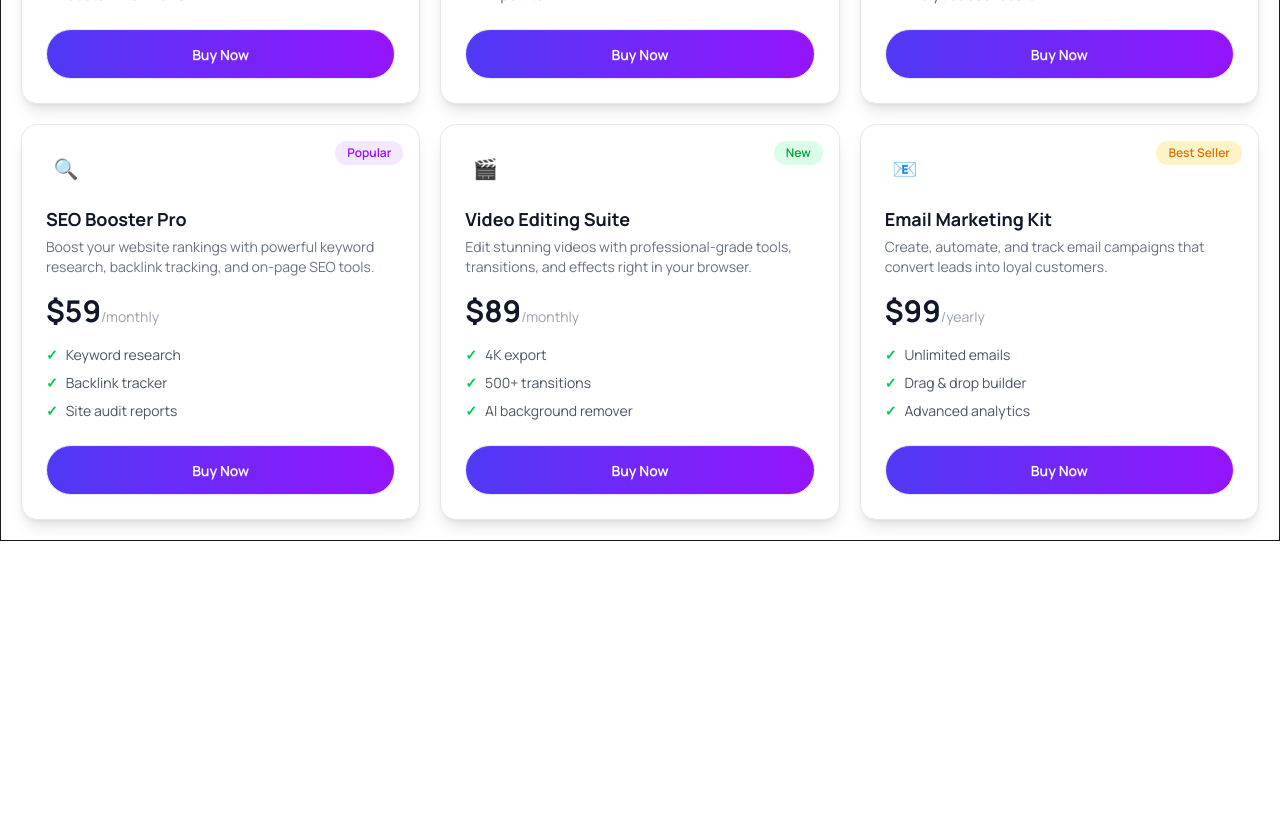
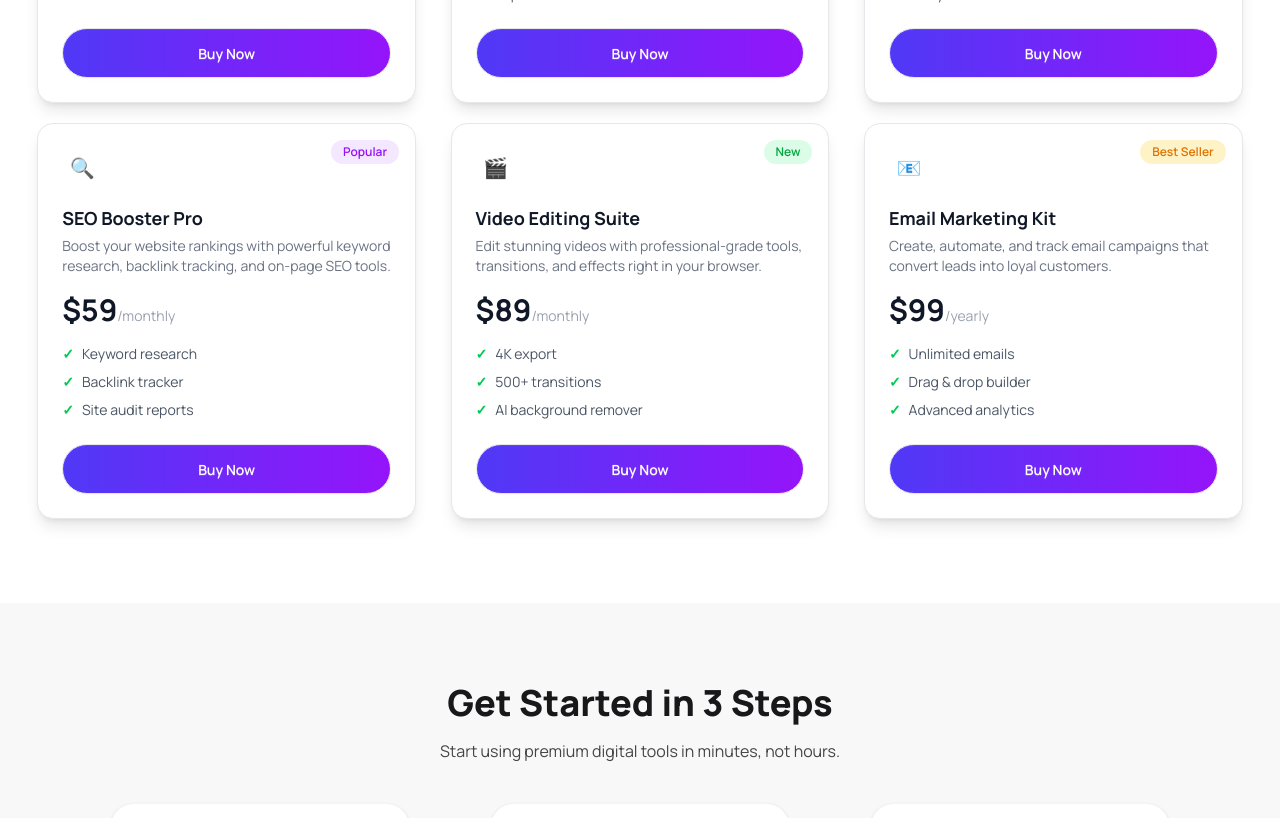
Before and after one commit to Hermitxxx/A06-reazul-hassan, a React (Vite) app: page / in a window 1280 px wide. Shown: the part 1940-2758 px from the top of the page. Before the commit the page ends 2513 px from the top, so only its background shows below. Built offline with nearby package versions, Linux system fonts and the light colour scheme.

Commit message:
added the section for getting started

```diff
--- a/src/App.jsx
+++ b/src/App.jsx
@@ -6,6 +6,8 @@ import Hero from './Hero'
 import Navbar from './Navbar'
 import { Suspense, use, useState } from 'react'
 import Spinner from './Spinner'
+import GetStarted from './GetStarted'
+import SimplePricing from './SimplePricing'
 
 const pricePromise = axios.get('data.json')
 
@@ -35,6 +37,8 @@ function App() {
       <Suspense fallback={<Spinner></Spinner>}>
         <CardsSection cart={cart} setPage={setPage} page={page} setCart={setCart}></CardsSection>
       </Suspense>
+      <GetStarted></GetStarted>
+      <SimplePricing></SimplePricing>
     </>
   )
 }
--- a/src/Card.jsx
+++ b/src/Card.jsx
@@ -34,7 +34,7 @@ const Card = ({ price, setCart }) => {
         })
     }
     return (
-        <div className='relative bg-white rounded-2xl shadow-lg p-6 border border-gray-200 w-11.5/12'>
+        <div className='relative bg-white rounded-2xl shadow-lg p-6 border border-gray-200 w-11/12 flex flex-col'>
             <span className={`absolute
                     top-4
                     right-4
@@ -64,7 +64,7 @@ const Card = ({ price, setCart }) => {
                 <span className='text-gray-400 text-sm'>/{price.period}</span>
             </div>
 
-            <ul className='mt-4 space-y-2'>
+            <ul className='mt-4 space-y-2 flex-1'>
                 {price.features.map((feature) => (
                     <li key={feature} className='flex items-center gap-2 text-sm text-gray-600'>
                         <span className='text-green-500 font-bold'>✓</span>
--- a/src/Cards.jsx
+++ b/src/Cards.jsx
@@ -39,7 +39,7 @@ const Cards = ({ pricePromiseData, setCart, cart, page, setPage }) => {
             <div>
                 {
                     page === 'products' ?
-                        <div className='pricing-cards my-8 grid grid-cols-1 md:grid-cols-2 lg:grid-cols-3 gap-5 p-5 border container mx-auto place-items-center items-stretch auto-rows-fr'>
+                        <div className='pricing-cards my-8 grid grid-cols-1 md:grid-cols-2 lg:grid-cols-3 gap-y-5 p-5 container mx-auto place-items-center items-stretch auto-rows-fr'>
                             {pricePromiseData.map(price => <Card key={price.id} cart={cart} setCart={setCart} price={price}></Card>)}
                         </div> :
 
--- /dev/null
+++ b/src/GetStarted.jsx
@@ -0,0 +1,65 @@
+import pack from './assets/package.png'
+import user from './assets/user.png'
+import rocket from './assets/rocket.png'
+
+const GetStarted = () => {
+    return (
+        <section className='bg-base-200 p-5 md:p-10 lg:p-20 my-16'>
+            <div>
+                <div className='text-center space-y-4 mb-10'>
+                    <h1 className='font-extrabold text-4xl'>Get Started in 3 Steps</h1>
+                    <p className='opacity-80'>Start using premium digital tools in minutes, not hours.</p>
+                </div>
+
+                <div className='grid grid-cols-1 md:grid-cols-2 lg:grid-cols-3 place-items-center auto-rows-fr items-stretch gap-5'>
+                    <div className="relative bg-white rounded-3xl p-10 w-10/12 text-center shadow-sm border border-gray-100">
+
+                        <div className="absolute top-4 right-4 w-12 h-12 rounded-full bg-violet-600 flex items-center justify-center text-white font-semibold text-sm shadow-md">
+                            01
+                        </div>
+
+                        <div className="w-24 h-24 rounded-full bg-violet-50 flex items-center justify-center mx-auto mb-6">
+                            <img src={user} alt="" />
+                        </div>
+
+                        <h2 className="text-2xl font-bold text-gray-900 mb-3">Create Account</h2>
+
+                        <p className="text-gray-500 text-base leading-relaxed">Sign up for free in seconds. No credit card required to get started.</p>
+                    </div>
+
+                    <div className="relative bg-white rounded-3xl p-10 w-10/12 text-center shadow-sm border border-gray-100">
+
+                        <div className="absolute top-4 right-4 w-12 h-12 rounded-full bg-violet-600 flex items-center justify-center text-white font-semibold text-sm shadow-md">
+                            02
+                        </div>
+
+                        <div className="w-24 h-24 rounded-full bg-violet-50 flex items-center justify-center mx-auto mb-6">
+                            <img src={pack} alt="" />
+                        </div>
+
+                        <h2 className="text-2xl font-bold text-gray-900 mb-3">Choose Products</h2>
+
+                        <p className="text-gray-500 text-base leading-relaxed">Browse our catalog and select the tools that fit your needs.</p>
+                    </div>
+
+                    <div className="relative bg-white rounded-3xl p-10 w-10/12 text-center shadow-sm border border-gray-100">
+
+                        <div className="absolute top-4 right-4 w-12 h-12 rounded-full bg-violet-600 flex items-center justify-center text-white font-semibold text-sm shadow-md">
+                            03
+                        </div>
+
+                        <div className="w-24 h-24 rounded-full bg-violet-50 flex items-center justify-center mx-auto mb-6">
+                            <img src={rocket} alt="" />
+                        </div>
+
+                        <h2 className="text-2xl font-bold text-gray-900 mb-3">Start Creating</h2>
+
+                        <p className="text-gray-500 text-base leading-relaxed">Download and start using your premium tools immediately.</p>
+                    </div>
+                </div>
+            </div>
+        </section>
+    );
+};
+
+export default GetStarted;
--- a/src/Hero.jsx
+++ b/src/Hero.jsx
@@ -8,7 +8,7 @@ const Hero = () => {
             <div className='container mx-auto my-10 flex flex-col-reverse gap-8 p-5 md:flex-row md:justify-center md:items-center md:p-6 md:gap-24 rounded-2xl'>
 
                 <div className=' space-y-5 '>
-                    <div className='text-sm inline-block bg-purple-100 text-purple-600 px-3 py-1 rounded-full'>✦ New: AI-Powered Tools Available</div>
+                    <div className='text-sm leading-relaxed inline-block bg-purple-100 text-purple-600 px-3 py-1 rounded-full'>✦ New: AI-Powered Tools Available</div>
                     <h1 className='text-4xl md:text-5xl lg:text-6xl font-extrabold text-[#101727]'>Supercharge Your <span className='hidden md:inline'><br /></span> Digital Workflow</h1>
                     <p className='text-gray-500'>Access premium AI tools, design assets, templates, and productivity <span className='hidden md:inline'><br /></span>
                         software—all in one place. Start creating faster today.
--- /dev/null
+++ b/src/SimplePricing.jsx
@@ -0,0 +1,52 @@
+const SimplePricing = () => {
+    const features = [
+        'Access to all premium tools',
+        'Unlimited templates',
+        'Priority support',
+        'Unlimited projects',
+        'Cloud sync',
+        'Advanced analytics',
+    ];
+
+    return (
+        <div className='relative bg-brand-gradient rounded-3xl p-8 w-72 text-white'>
+
+            {/* Most Popular Badge */}
+            <div className='absolute -top-4 left-1/2 -translate-x-1/2'>
+                <span className='bg-amber-100 text-amber-600 text-xs font-semibold px-4 py-2 rounded-full whitespace-nowrap'>
+                    Most Popular
+                </span>
+            </div>
+
+            {/* Plan Name */}
+            <div className='mt-4'>
+                <h2 className='text-2xl font-bold'>Pro</h2>
+                <p className='text-white/70 text-sm'>Best for professionals</p>
+            </div>
+
+            {/* Price */}
+            <div className='mt-6 flex items-end gap-1'>
+                <span className='text-5xl font-bold'>$29</span>
+                <span className='text-white/70 mb-1'>/Month</span>
+            </div>
+
+            {/* Features */}
+            <ul className='mt-6 space-y-3'>
+                {features.map((feature) => (
+                    <li key={feature} className='flex items-center gap-2 text-sm'>
+                        <span className='text-white font-bold'>✓</span>
+                        {feature}
+                    </li>
+                ))}
+            </ul>
+
+            {/* Button */}
+            <button className='mt-8 w-full bg-white text-purple-600 font-semibold py-3 rounded-xl hover:bg-white/90 transition-colors'>
+                Start Pro Trial
+            </button>
+
+        </div>
+    );
+};
+
+export default SimplePricing;
```
